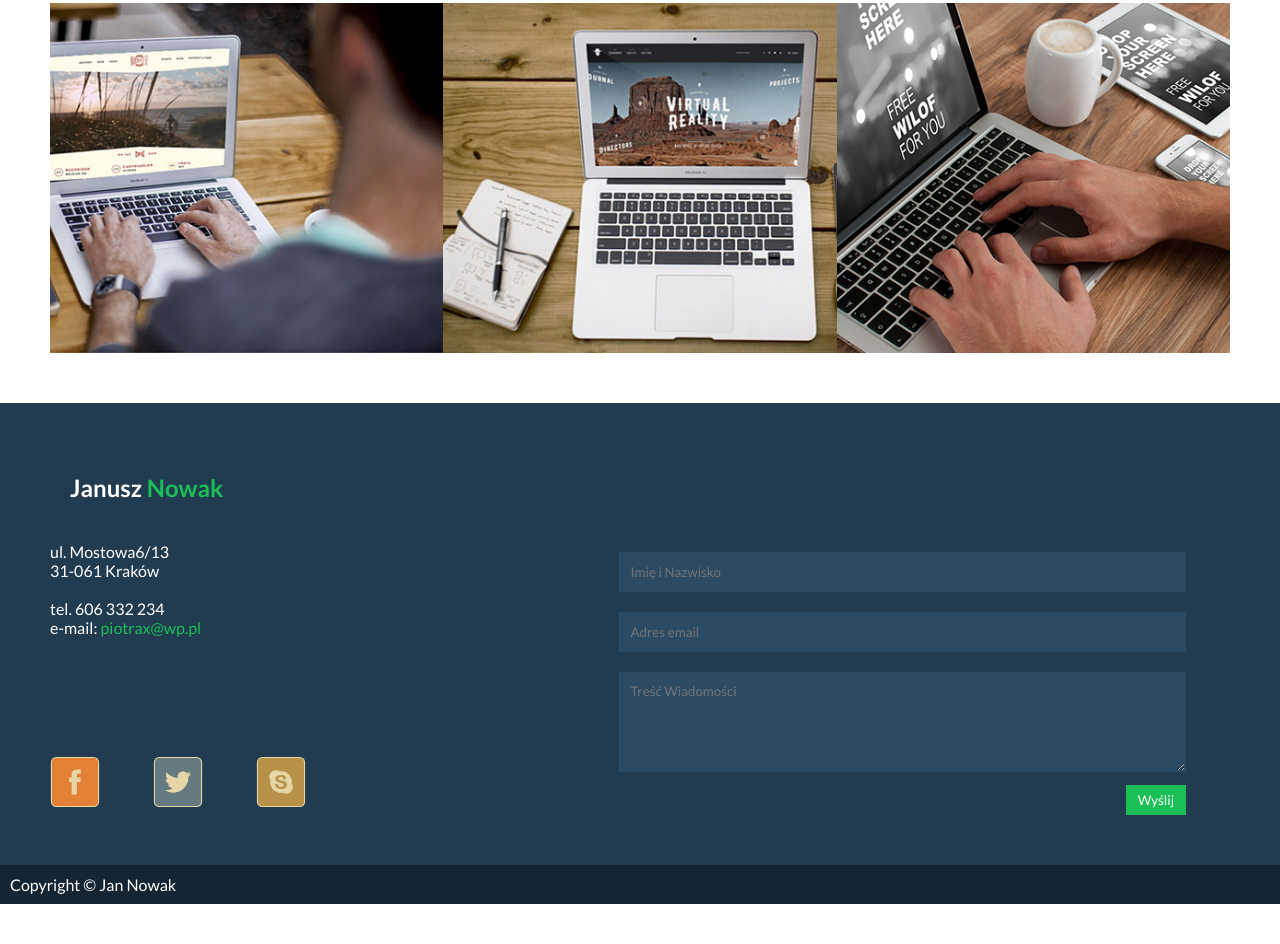
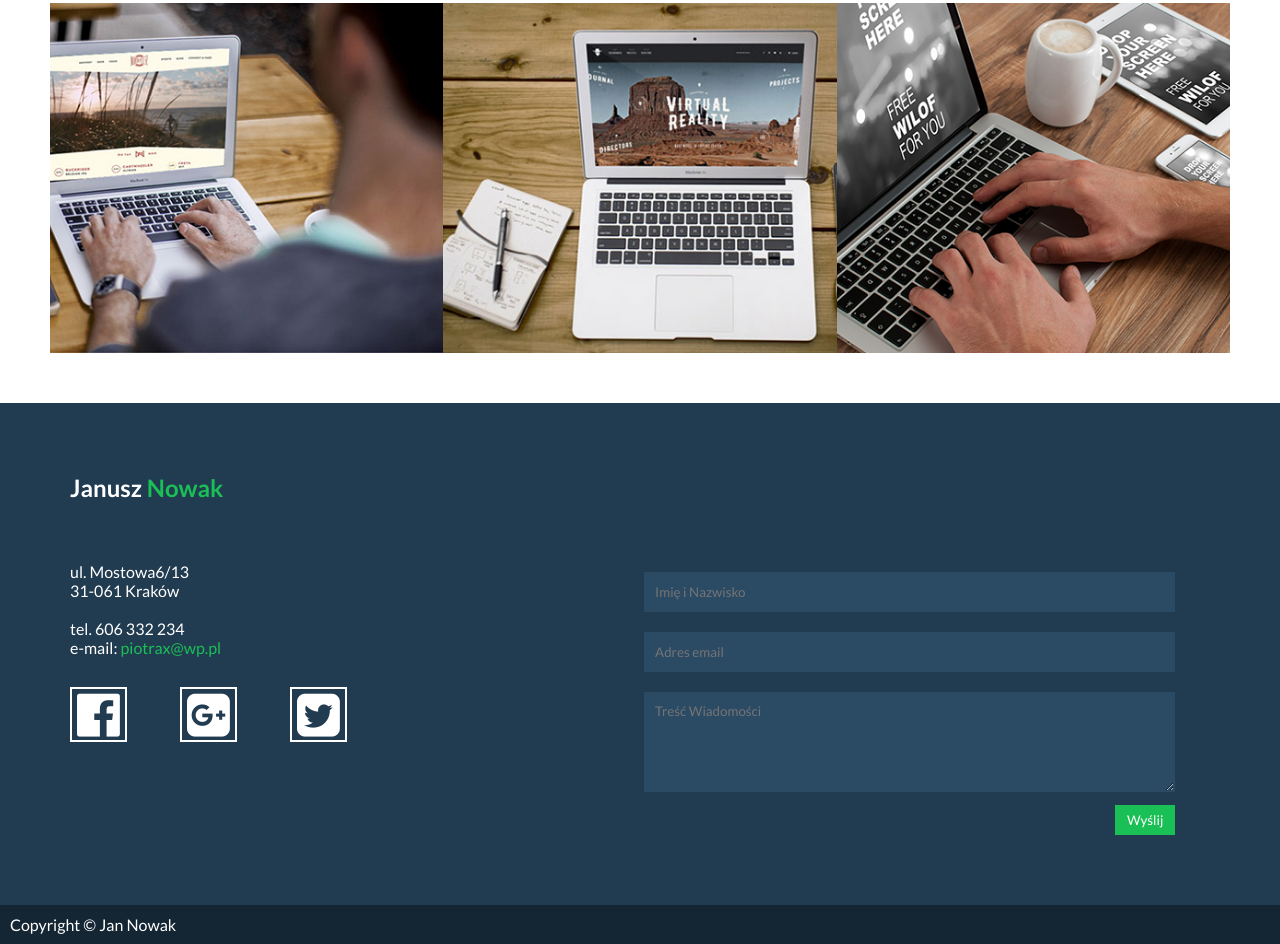
Before and after one commit to PiotrPe0212/912portfolio, a plain HTML site: page index.html in a window 1280 px wide. Shown: the part 1822-2766 px from the top of the page. Before the commit the page ends 2726 px from the top, so only its background shows below. Drawn offline with Linux system fonts and the light colour scheme.

Commit message:
finalna 1

```diff
--- a/css/style.css
+++ b/css/style.css
@@ -225,7 +225,8 @@ ul {
 /*    top: 0;*/
     margin-top: 20px;
     display: inline-block;
-    width: 48%;
+    width: 45%;
+    padding: 20px;
 /*    padding-left: 20px;*/
 }
 
@@ -276,12 +277,21 @@ form textarea {
 .social {
     margin: 0 50px 0 0;
     display: inline-block;
-    width: 50px;
-    height: 50px;
+   color:#fff;
+    font-size: 50px;
+    border: 2px solid #fff;
+    text-align: center;
+    line-height: 50px;
+    padding: 0 5px;
 }
 
 #social-logos {
-    margin-top: 120px;
+  padding: 30px 0;
+
+}
+.form .social a {
+    text-decoration: none;
+    color: #fff;
 
 }
 
--- a/index.html
+++ b/index.html
@@ -116,13 +116,17 @@
             ul. Mostowa6/13<br> 31-061 Kraków <br>
             <br> tel. 606 332 234<br> e-mail: <a href="mailto:email@echoecho.com?subject=SweetWords">piotrax@wp.pl</a><br>
             <div id="social-logos">
-                <figure class="social"><img src="icons/face.svg" alt="">
+                <figure class="social"><a href=""><i class="fa fa-facebook-official" aria-hidden="true"></i>
+</a>
 
                 </figure>
-                <figure class="social"><img src="icons/twit.svg" alt="">
+                <figure class="social"><a href=""><i class="fa fa-google-plus-square" aria-hidden="true"></i>
+</a>
 
                 </figure>
-                <figure class="social"><img src="icons/skype.svg" alt="">
+                <figure class="social">
+                <a href=""><i class="fa fa-twitter-square" aria-hidden="true"></i>
+</a>
 
                 </figure>
             </div>
```
